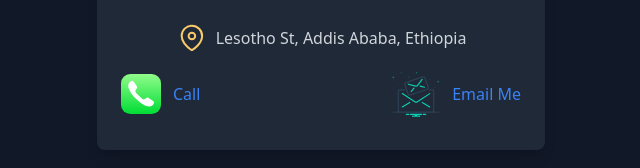
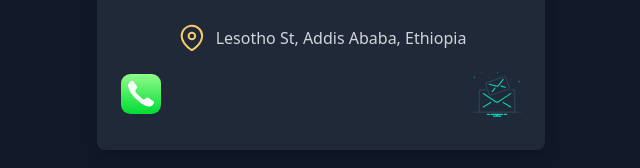
Before and after one commit to iyasu7/salem-architecture-qrcode, a Nuxt app: page /1 in a window 1280 px wide. Shown: the part 418-586 px from the top of the page, without its empty margins (319-959 px from the left). Built offline with nearby package versions, Linux system fonts and the light colour scheme.

Commit message:
fix: position and svg

```diff
--- a/pages/[name].vue
+++ b/pages/[name].vue
@@ -185,14 +185,12 @@ const img = employee?.name.split(" ", "-")[0];
               class="text-blue-500 hover:text-blue-700 mr-4 flex items-center gap-3"
             >
               <CallMe class="w-10 h-10" />
-              Call
             </a>
             <a
               :href="`mailto:${employee?.email}`"
               class="text-blue-500 hover:text-blue-700 flex items-center gap-3"
             >
               <EmailMe class="w-12 h-12" />
-              Email Me
             </a>
           </div>
         </div>
```
